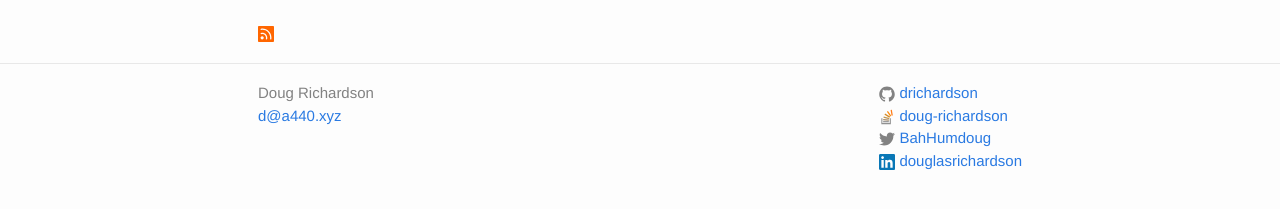
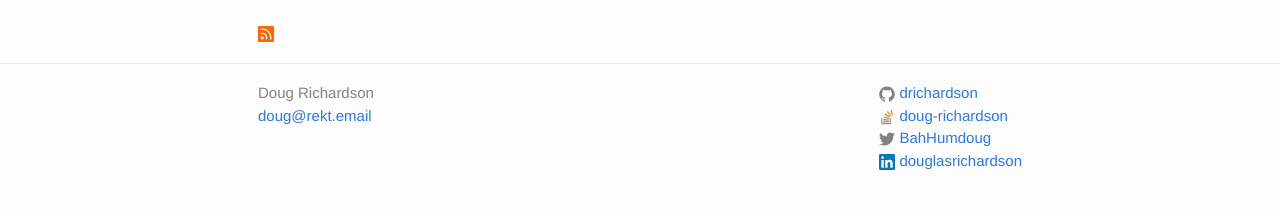
Before and after one commit to drichardson/dougrichardson.us, a Jekyll site: the page built from site/writings/index.html, in a window 1280 px wide. Shown: the part 516-725 px from the top of the page. Built offline with Jekyll 4.4.1, drawn with Linux system fonts in a browser that asks for light colours.

Commit message:
update email

```diff
--- a/site/_config.yml
+++ b/site/_config.yml
@@ -9,9 +9,7 @@
 title: Projects
 writings_title: Notes
 writings_description: Notes on various topics.
-email: d@a440.xyz
-pgp_key: /assets/pgp_key.txt
-pgp_fingerprint: 888B FB79 8ABD EA67 6A9A 4F15 F9C3 F531 2F3D 29A7
+email: doug@rekt.email
 description: Doug Richardson makes video games at Reckless Cowboys. Here you'll find Doug's contact info and projects he's worked on.
 
 baseurl: "" # the subpath of your site, e.g. /blog
```
